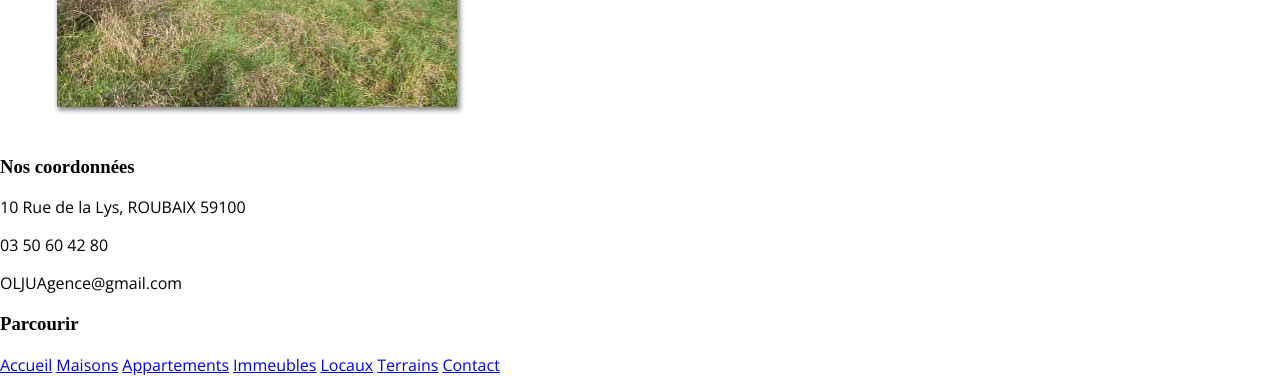
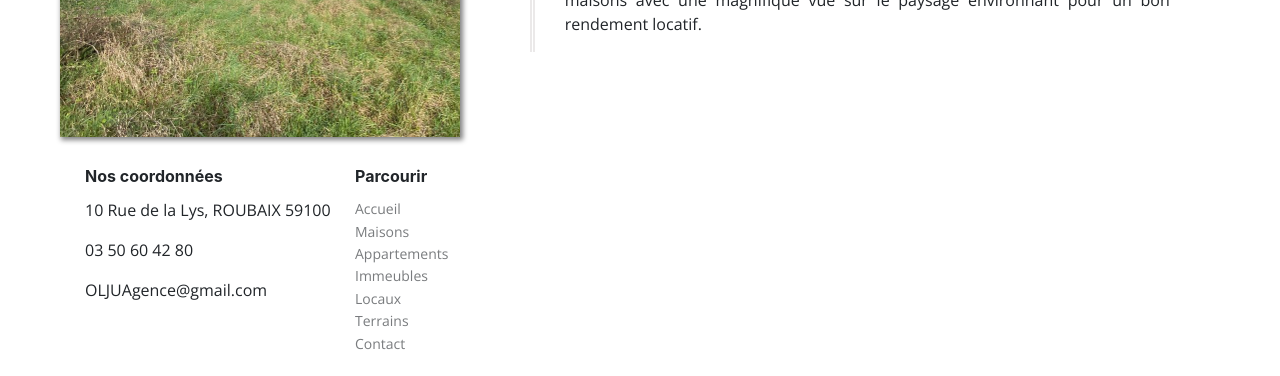
Before and after one commit to olivia-lang/ameziane_lang_miroux_mission2, a plain HTML site: page terrain/terrain9.html in a window 1280 px wide. Shown: the part 458-834 px from the top of the page. After the commit the page ends 813 px from the top, so only its background shows below. Drawn offline with nearby package versions, Linux system fonts and the light colour scheme.

Commit message:
modif terrain

```diff
--- a/terrain/terrain9.html
+++ b/terrain/terrain9.html
@@ -5,6 +5,8 @@
         <meta http-equiv="Content-Type" content="text/html;charset=UTF-8">
         <meta name="viewport" content="initial-scale=1, width=device-width" />
         <link rel="stylesheet" href="../style.css">
+		<link rel="stylesheet" href="https://cdnjs.cloudflare.com/ajax/libs/twitter-bootstrap/4.1.3/css/bootstrap.min.css">
+    <link rel="stylesheet" href="https://cdnjs.cloudflare.com/ajax/libs/ionicons/2.0.1/css/ionicons.min.css">
         <script src="../carrousel/carrousel_terrain/carrousel9.js"></script>
     </head>
     <body>
@@ -37,9 +39,13 @@
         </div>
 
 
+        <div class="footer-dark">
         <footer>
+            <div class="container">
+                <div class="row">
+                    <div class="col-sm-6 col-md-3 item">
 
-            <div class="contactInfo">
+
                 <h3>Nos coordonnées</h3>
                 <p>10 Rue de la Lys, ROUBAIX 59100</p>
                 <p>03 50 60 42 80</p>
@@ -47,15 +53,21 @@
             </div>
             <div class="menuFooter">
                 <h3>Parcourir</h3>
-                <a href="index.html" title="accueil">Accueil</a>
-                <a href="categorie/catmaison.html" title="maisons">Maisons</a>
-                <a href="categorie/catappart.html" title="appartements">Appartements</a>
-                <a href="categorie/catimmeuble.html" title="immeubles">Immeubles</a>
-                <a href="categorie/catlocal.html" title="locaux">Locaux</a>
-                <a href="categorie/catterrains.html" title="terrains">Terrains</a>
-                <a href="contact.html" title="maisons">Contact</a>
+				<ul class="social_footer_ul">
+                <li><a href="../index.html" title="accueil">Accueil</a></li>
+                <li><a href="../categorie/catmaison.html" title="maisons">Maisons</a></li>
+                <li><a href="../categorie/catappart.html" title="appartements">Appartements</a></li>
+                <li><a href="../categorie/catimmeuble.html" title="immeubles">Immeubles</a></li>
+                <li> <a href="../categorie/catlocal.html" title="locaux">Locaux</a></li>
+                <li> <a href="../categorie/catterrains.html" title="terrains">Terrains</a></li>
+                <li><a href="../contact.html" title="maisons">Contact</a></li>
+				</ul>
             </div>
         </footer>
+		<script src="https://code.jquery.com/jquery-3.3.1.slim.min.js" integrity="sha384-q8i/X+965DzO0rT7abK41JStQIAqVgRVzpbzo5smXKp4YfRvH+8abtTE1Pi6jizo" crossorigin="anonymous"></script>
+<script src="https://cdnjs.cloudflare.com/ajax/libs/popper.js/1.14.3/umd/popper.min.js" integrity="sha384-ZMP7rVo3mIykV+2+9J3UJ46jBk0WLaUAdn689aCwoqbBJiSnjAK/l8WvCWPIPm49" crossorigin="anonymous"></script>
+<script src="https://stackpath.bootstrapcdn.com/bootstrap/4.1.3/js/bootstrap.min.js" integrity="sha384-ChfqqxuZUCnJSK3+MXmPNIyE6ZbWh2IMqE241rYiqJxyMiZ6OW/JmZQ5stwEULTy" crossorigin="anonymous"></script>
+
 
 
     </body>
```
Also changed, not shown: contact.html (+4 -0 lines), index.html (+4 -0 lines).
